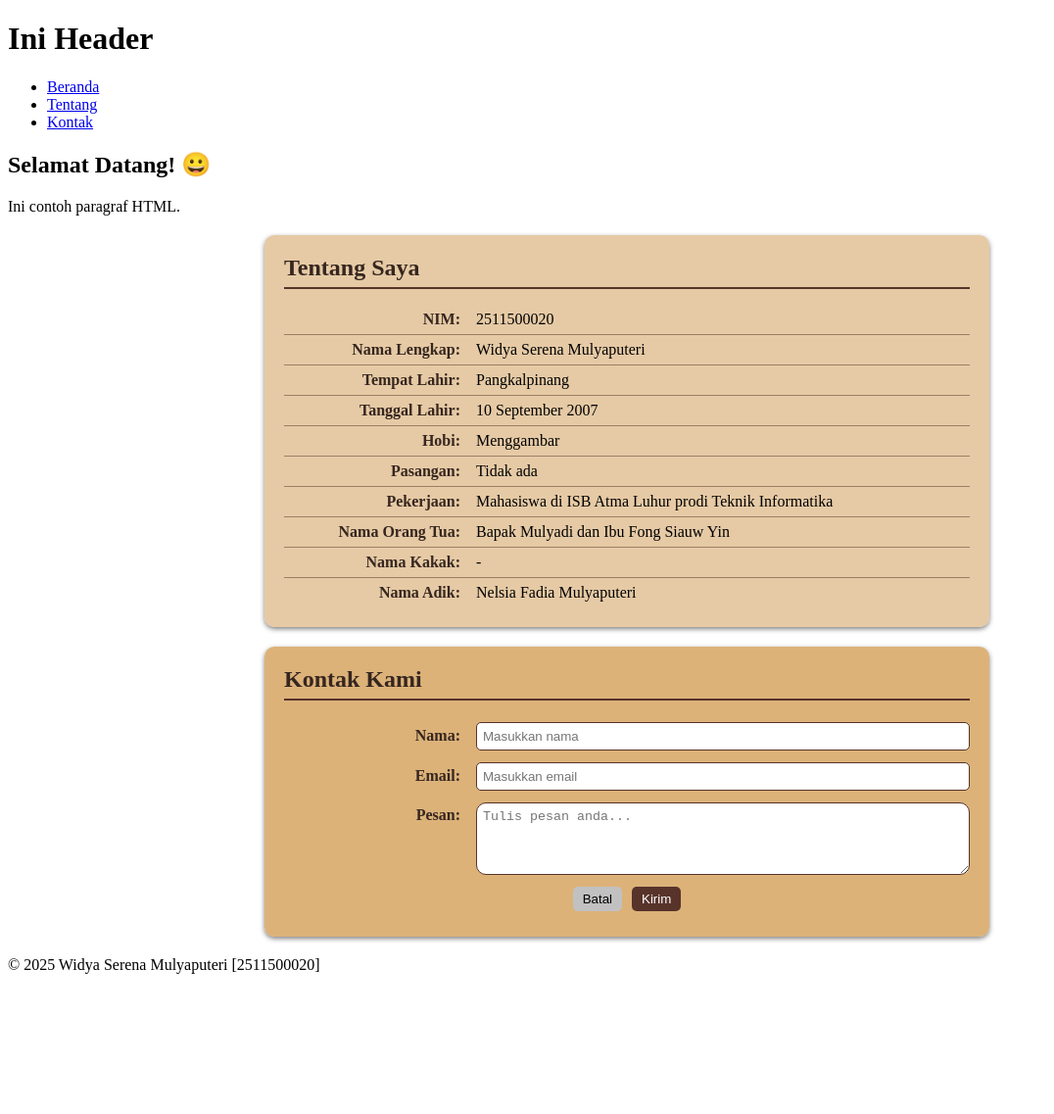
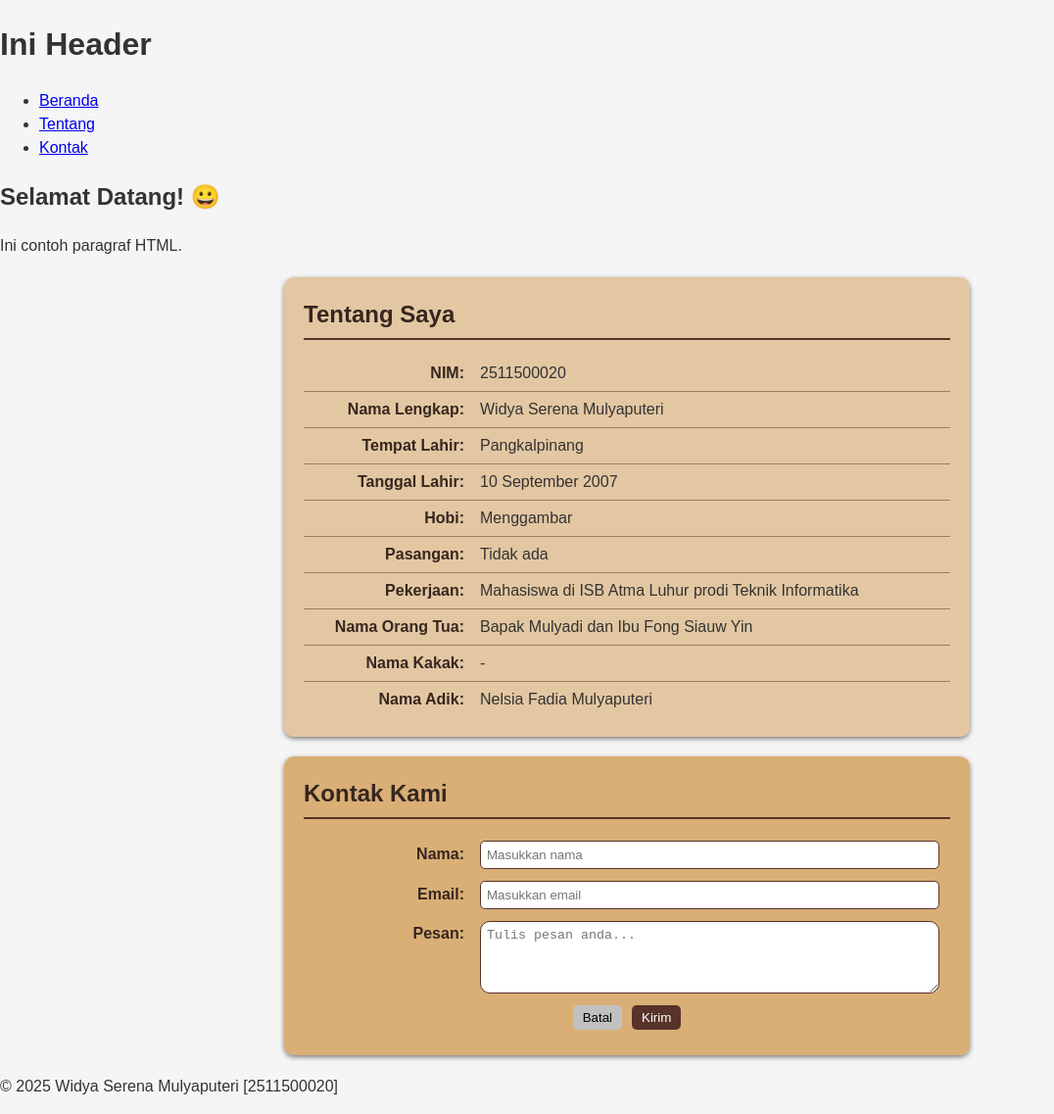
Before and after one commit to 2511500020-eng/2511500020-PWD-TI1A-2526_1, a PHP site: page /pertemuan-04/index.html in a window 1280 px wide. Shown: the whole page at 98% size, without its empty margins (0-1076 px from the left). Before the commit the page ends 1010 px from the top, so only its background shows below. Run offline with PHP 8.4, Linux system fonts and the light colour scheme.

Commit message:
aturan css untuk body dan global reset

```diff
--- a/pertemuan-04/style.css
+++ b/pertemuan-04/style.css
@@ -1,3 +1,15 @@
+*{
+    box-sizing: border-box;
+}
+
+body {
+    margin: 0;
+    font-family: arial, sans-serif;
+    background: #f5f5f5;
+    color: #333;
+    line-height: 1.5;
+}
+
 #about {
     background-color: rgba(222, 184, 135, 0.75);
     border-radius: 10px;
```
Also changed, not shown: pertemuan-04/README.md.
